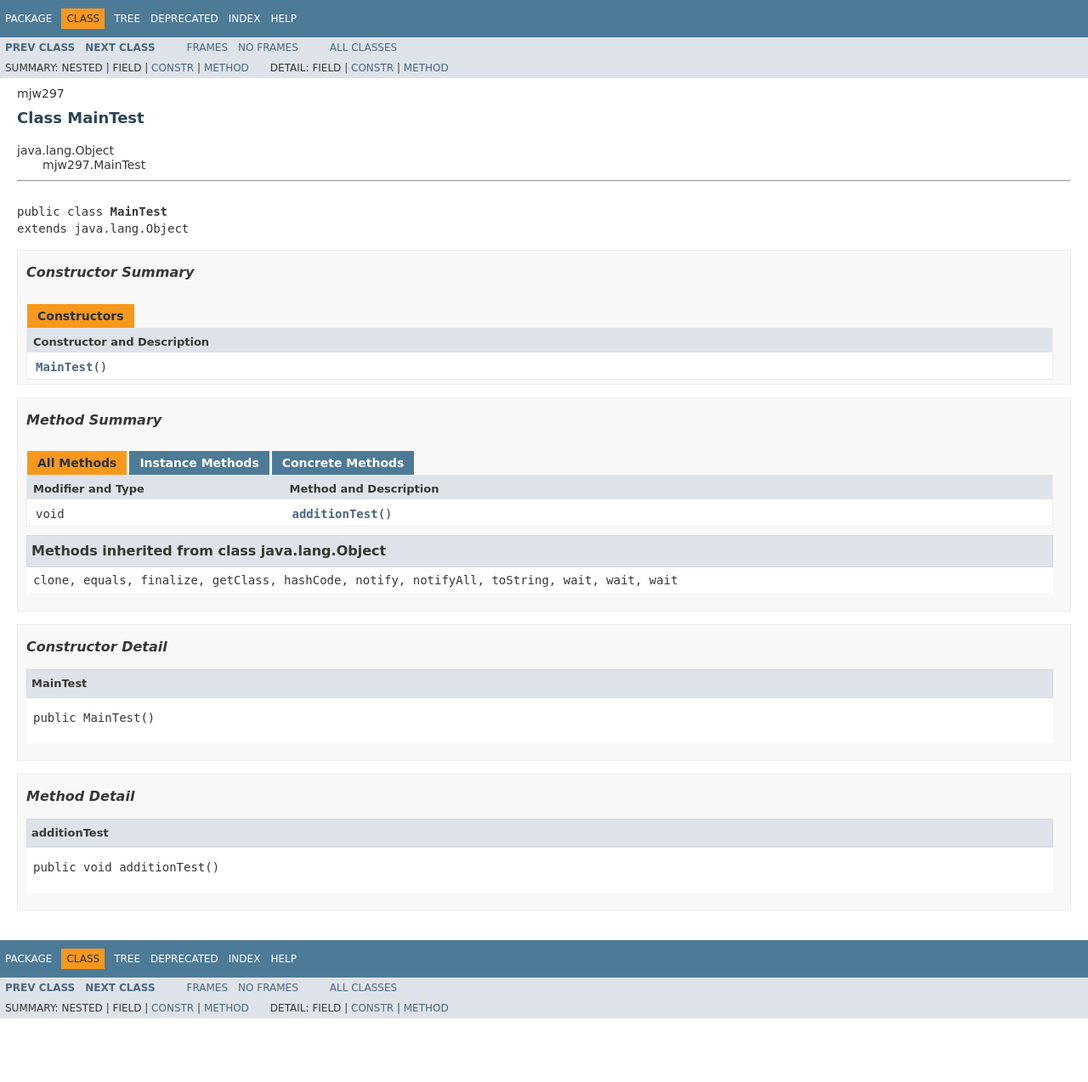
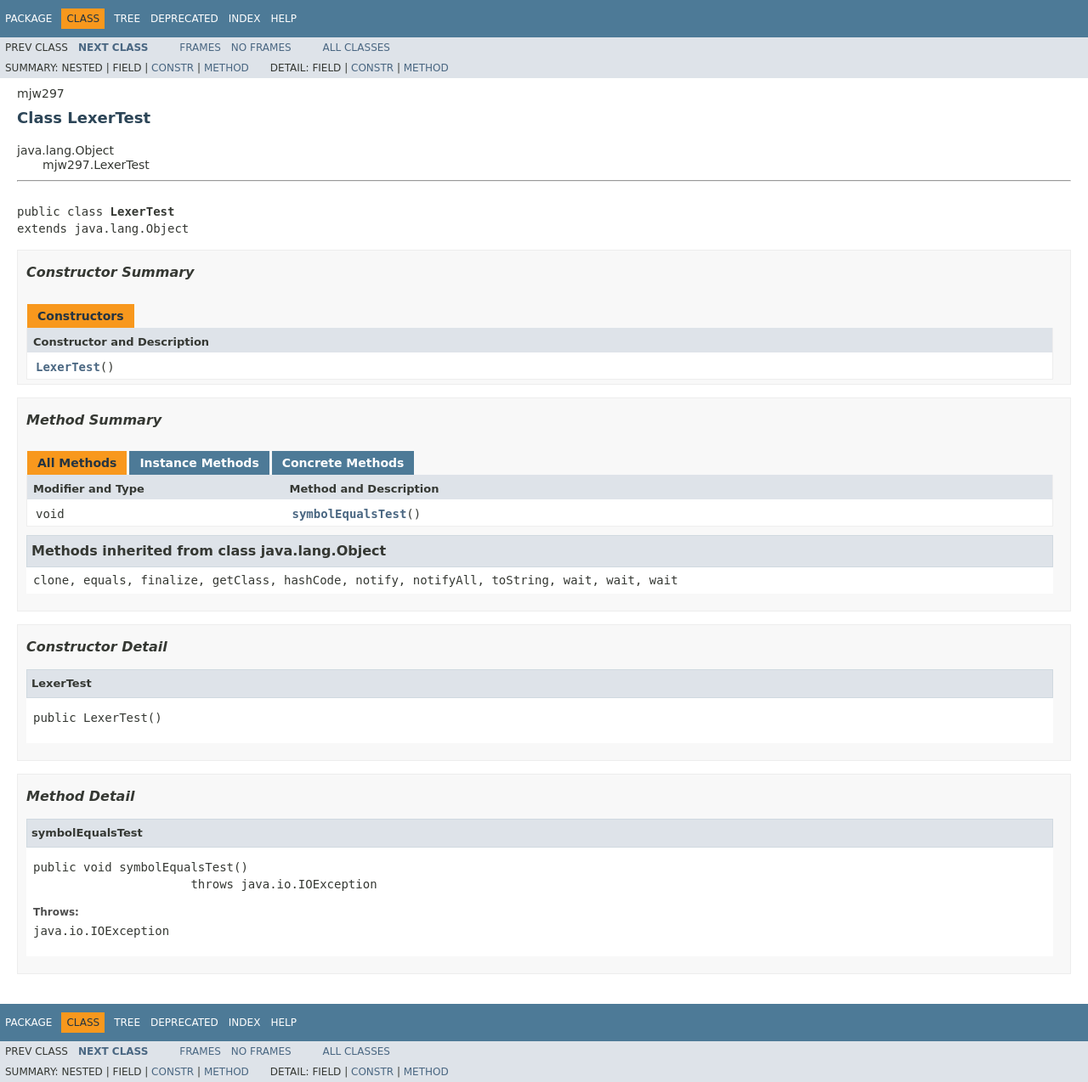
Before and after one commit to ralphrecto/xic, a plain HTML site: page mjw297/LexerTest.html in a window 1280 px wide. Shown: the whole page at 85% size. Before the commit the page ends 1199 px from the top, so only its background shows below. Drawn offline with Linux system fonts and the light colour scheme; a web font is replaced by a local one.

Commit message:
Update documentation

```diff
--- a/mjw297/MainTest.html
+++ b/mjw297/LexerTest.html
@@ -2,9 +2,9 @@
 <!-- NewPage -->
 <html lang="en">
 <head>
-<!-- Generated by javadoc (1.8.0_71) on Fri Feb 05 20:17:27 UTC 2016 -->
-<title>MainTest</title>
-<meta name="date" content="2016-02-05">
+<!-- Generated by javadoc (1.8.0_71) on Sat Feb 06 01:56:29 UTC 2016 -->
+<title>LexerTest</title>
+<meta name="date" content="2016-02-06">
 <link rel="stylesheet" type="text/css" href="../stylesheet.css" title="Style">
 <script type="text/javascript" src="../script.js"></script>
 </head>
@@ -12,7 +12,7 @@
 <script type="text/javascript"><!--
     try {
         if (location.href.indexOf('is-external=true') == -1) {
-            parent.document.title="MainTest";
+            parent.document.title="LexerTest";
         }
     }
     catch(err) {
@@ -47,12 +47,12 @@ var activeTableTab = "activeTableTab";
 </div>
 <div class="subNav">
 <ul class="navList">
-<li><a href="../mjw297/Main.html" title="class in mjw297"><span class="typeNameLink">Prev&nbsp;Class</span></a></li>
-<li><a href="../mjw297/Parser.html" title="class in mjw297"><span class="typeNameLink">Next&nbsp;Class</span></a></li>
+<li>Prev&nbsp;Class</li>
+<li><a href="../mjw297/Main.html" title="class in mjw297"><span class="typeNameLink">Next&nbsp;Class</span></a></li>
 </ul>
 <ul class="navList">
-<li><a href="../index.html?mjw297/MainTest.html" target="_top">Frames</a></li>
-<li><a href="MainTest.html" target="_top">No&nbsp;Frames</a></li>
+<li><a href="../index.html?mjw297/LexerTest.html" target="_top">Frames</a></li>
+<li><a href="LexerTest.html" target="_top">No&nbsp;Frames</a></li>
 </ul>
 <ul class="navList" id="allclasses_navbar_top">
 <li><a href="../allclasses-noframe.html">All&nbsp;Classes</a></li>
@@ -91,14 +91,14 @@ var activeTableTab = "activeTableTab";
 <!-- ======== START OF CLASS DATA ======== -->
 <div class="header">
 <div class="subTitle">mjw297</div>
-<h2 title="Class MainTest" class="title">Class MainTest</h2>
+<h2 title="Class LexerTest" class="title">Class LexerTest</h2>
 </div>
 <div class="contentContainer">
 <ul class="inheritance">
 <li>java.lang.Object</li>
 <li>
 <ul class="inheritance">
-<li>mjw297.MainTest</li>
+<li>mjw297.LexerTest</li>
 </ul>
 </li>
 </ul>
@@ -107,7 +107,7 @@ var activeTableTab = "activeTableTab";
 <li class="blockList">
 <hr>
 <br>
-<pre>public class <span class="typeNameLabel">MainTest</span>
+<pre>public class <span class="typeNameLabel">LexerTest</span>
 extends java.lang.Object</pre>
 </li>
 </ul>
@@ -127,7 +127,7 @@ extends java.lang.Object</pre>
 <th class="colOne" scope="col">Constructor and Description</th>
 </tr>
 <tr class="altColor">
-<td class="colOne"><code><span class="memberNameLink"><a href="../mjw297/MainTest.html#MainTest--">MainTest</a></span>()</code>&nbsp;</td>
+<td class="colOne"><code><span class="memberNameLink"><a href="../mjw297/LexerTest.html#LexerTest--">LexerTest</a></span>()</code>&nbsp;</td>
 </tr>
 </table>
 </li>
@@ -146,7 +146,7 @@ extends java.lang.Object</pre>
 </tr>
 <tr id="i0" class="altColor">
 <td class="colFirst"><code>void</code></td>
-<td class="colLast"><code><span class="memberNameLink"><a href="../mjw297/MainTest.html#additionTest--">additionTest</a></span>()</code>&nbsp;</td>
+<td class="colLast"><code><span class="memberNameLink"><a href="../mjw297/LexerTest.html#symbolEqualsTest--">symbolEqualsTest</a></span>()</code>&nbsp;</td>
 </tr>
 </table>
 <ul class="blockList">
@@ -170,13 +170,13 @@ extends java.lang.Object</pre>
 <!--   -->
 </a>
 <h3>Constructor Detail</h3>
-<a name="MainTest--">
+<a name="LexerTest--">
 <!--   -->
 </a>
 <ul class="blockListLast">
 <li class="blockList">
-<h4>MainTest</h4>
-<pre>public&nbsp;MainTest()</pre>
+<h4>LexerTest</h4>
+<pre>public&nbsp;LexerTest()</pre>
 </li>
 </ul>
 </li>
@@ -187,13 +187,18 @@ extends java.lang.Object</pre>
 <!--   -->
 </a>
 <h3>Method Detail</h3>
-<a name="additionTest--">
+<a name="symbolEqualsTest--">
 <!--   -->
 </a>
 <ul class="blockListLast">
 <li class="blockList">
-<h4>additionTest</h4>
-<pre>public&nbsp;void&nbsp;additionTest()</pre>
+<h4>symbolEqualsTest</h4>
+<pre>public&nbsp;void&nbsp;symbolEqualsTest()
+                      throws java.io.IOException</pre>
+<dl>
+<dt><span class="throwsLabel">Throws:</span></dt>
+<dd><code>java.io.IOException</code></dd>
+</dl>
 </li>
 </ul>
 </li>
@@ -222,12 +227,12 @@ extends java.lang.Object</pre>
 </div>
 <div class="subNav">
 <ul class="navList">
-<li><a href="../mjw297/Main.html" title="class in mjw297"><span class="typeNameLink">Prev&nbsp;Class</span></a></li>
-<li><a href="../mjw297/Parser.html" title="class in mjw297"><span class="typeNameLink">Next&nbsp;Class</span></a></li>
+<li>Prev&nbsp;Class</li>
+<li><a href="../mjw297/Main.html" title="class in mjw297"><span class="typeNameLink">Next&nbsp;Class</span></a></li>
 </ul>
 <ul class="navList">
-<li><a href="../index.html?mjw297/MainTest.html" target="_top">Frames</a></li>
-<li><a href="MainTest.html" target="_top">No&nbsp;Frames</a></li>
+<li><a href="../index.html?mjw297/LexerTest.html" target="_top">Frames</a></li>
+<li><a href="LexerTest.html" target="_top">No&nbsp;Frames</a></li>
 </ul>
 <ul class="navList" id="allclasses_navbar_bottom">
 <li><a href="../allclasses-noframe.html">All&nbsp;Classes</a></li>
```
Also changed, not shown: allclasses-frame.html (+3 -2 lines), allclasses-noframe.html (+3 -2 lines), constant-values.html (+2 -2 lines), deprecated-list.html (+2 -2 lines), help-doc.html (+2 -2 lines), index-all.html (+8 -2 lines), index.html (+1 -1 lines), mjw297/Main.html (+4 -4 lines), mjw297/Parser.html (+2 -2 lines), mjw297/Sym.html (+2 -2 lines), mjw297/package-frame.html (+3 -2 lines), mjw297/package-summary.html (+9 -5 lines), mjw297/package-tree.html (+3 -2 lines), overview-tree.html (+3 -2 lines).
